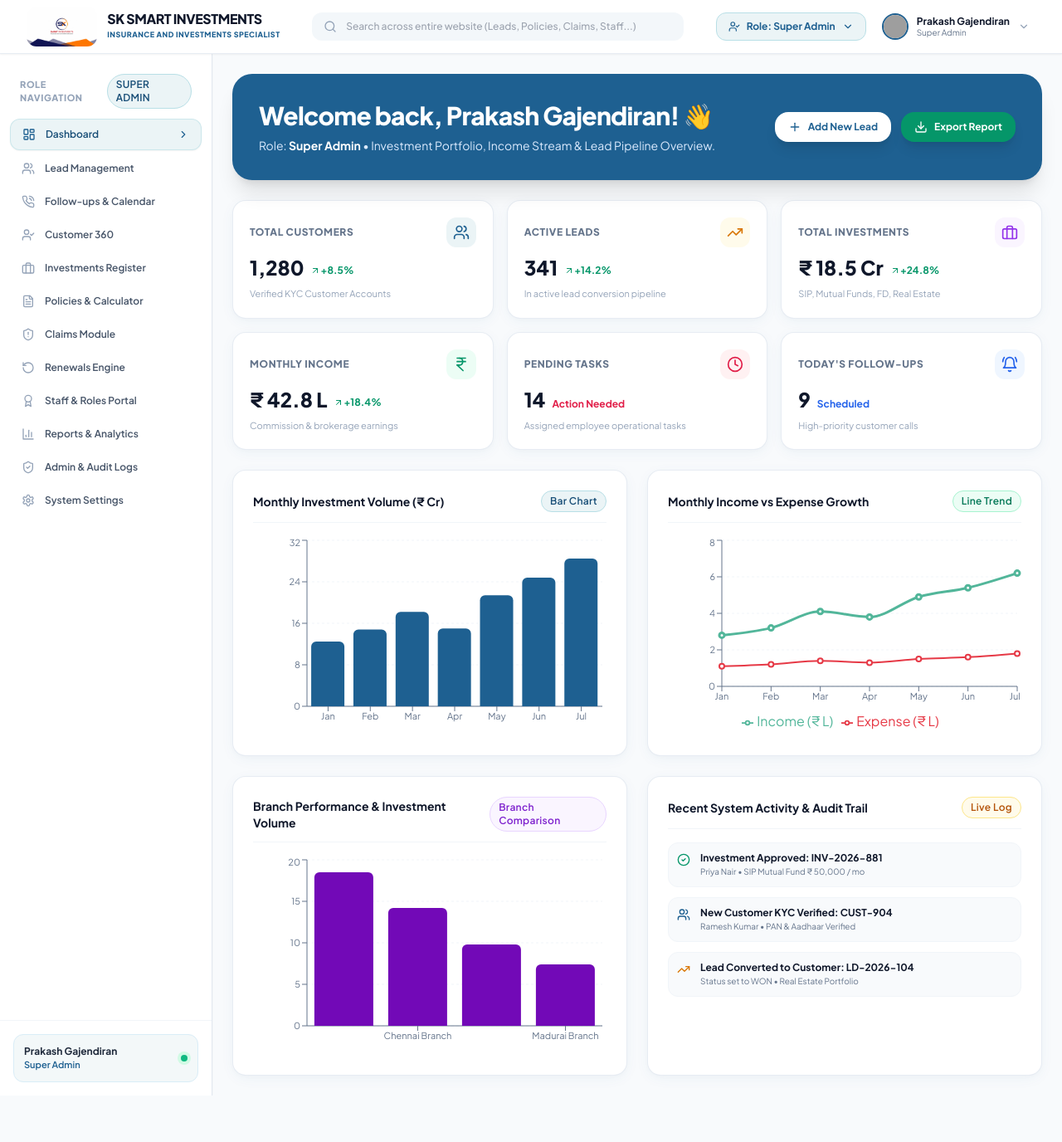
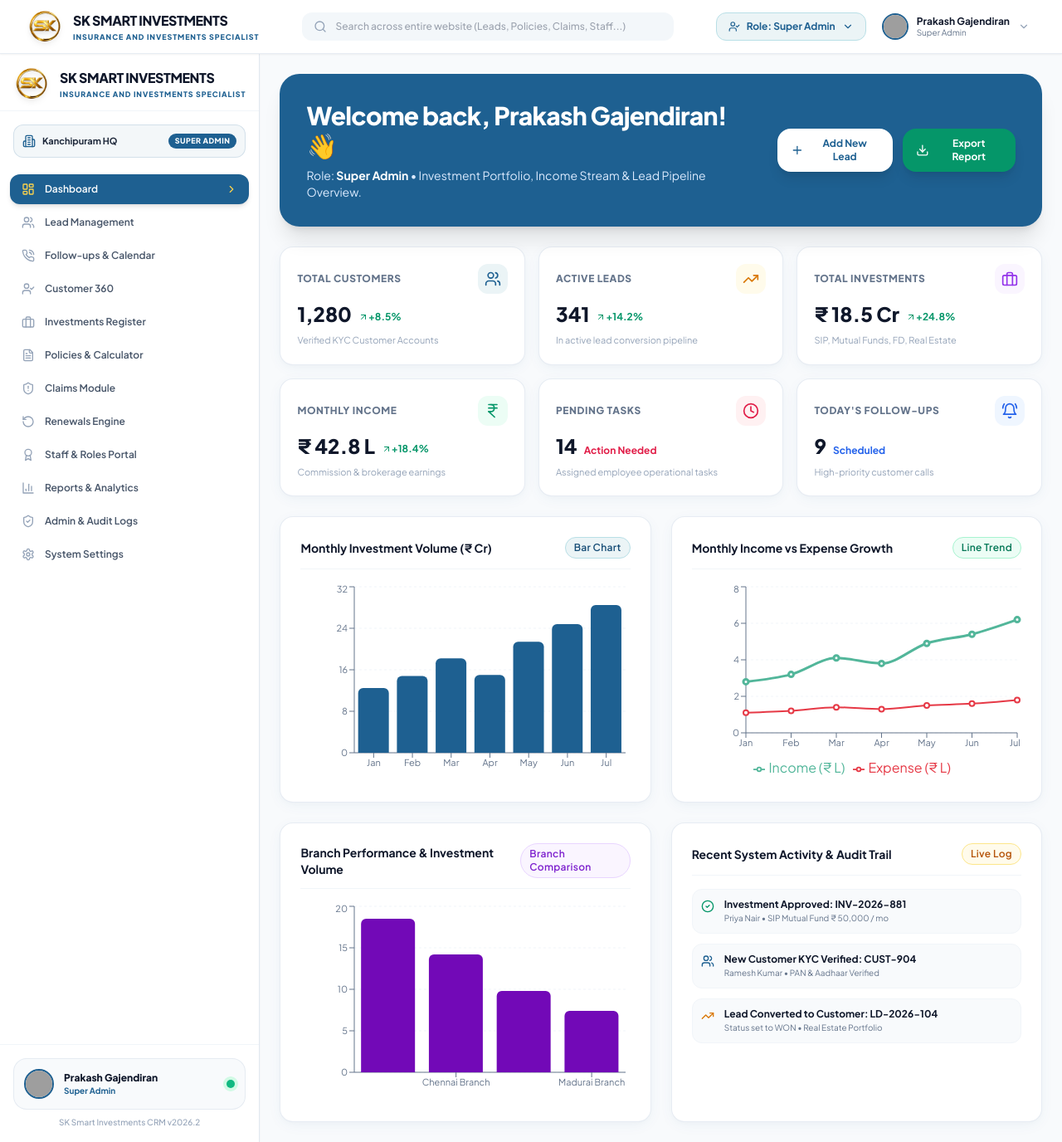
Before and after one commit to nunnharichandana/sk-crm, a React (Vite) app in the folder frontend/: page /dashboard in a window 1280 px wide. Shown: the whole page at 83% size. Before the commit the page ends 1320 px from the top, so only its background shows below. Built offline with nearby package versions, Linux system fonts and the light colour scheme; grey boxes are pictures that could not be loaded.

Commit message:
Replace Role Navigation header with gold metallic 3D SK Emblem Logo branding and upgrade code quality across ERP modules

```diff
--- a/frontend/src/components/common/Logo.jsx
+++ b/frontend/src/components/common/Logo.jsx
@@ -1,25 +1,31 @@
 import React from 'react';
 
-export const Logo = ({ className = "h-12 w-auto" }) => {
+export const Logo = ({ className = "h-11 w-auto", hideText = false, textVariant = "dark" }) => {
   return (
     <div className={`flex items-center space-x-3 select-none ${className}`}>
+      <div className="relative group shrink-0">
         <img
-        src="/logo.jpg"
-        alt="SK Smart Investments Logo"
-        className="h-12 w-auto object-contain rounded-xl shadow-xs"
+          src="/sk-logo.png"
+          alt="SK Smart Investments Emblem Logo"
+          className="h-11 w-11 object-contain filter drop-shadow-md transition-transform duration-300 group-hover:scale-105"
           onError={(e) => {
-          // Fallback if image fails to load
-          e.target.style.display = 'none';
+            // Fallback SVG if image is offline
+            e.target.onerror = null;
+            e.target.src = "/sk-logo.jpg";
           }}
         />
-      <div>
-        <span className="text-base font-black text-slate-900 tracking-tight leading-none uppercase block">
+      </div>
+
+      {!hideText && (
+        <div className="leading-tight">
+          <span className={`text-sm sm:text-base font-black tracking-tight uppercase block ${textVariant === 'light' ? 'text-white' : 'text-slate-900'}`}>
             SK SMART INVESTMENTS
           </span>
-        <span className="text-[9px] font-extrabold text-[#1E6091] tracking-wider uppercase block mt-1">
+          <span className="text-[9px] font-extrabold text-[#1E6091] tracking-widest uppercase block mt-0.5">
             INSURANCE AND INVESTMENTS SPECIALIST
           </span>
         </div>
+      )}
     </div>
   );
 };
--- a/frontend/src/components/layout/Sidebar.jsx
+++ b/frontend/src/components/layout/Sidebar.jsx
@@ -1,6 +1,7 @@
 import React from 'react';
 import { NavLink } from 'react-router-dom';
 import { useAuth } from '../../context/AuthContext';
+import { Logo } from '../common/Logo';
 import {
   LayoutDashboard,
   Users,
@@ -15,14 +16,15 @@ import {
   ShieldCheck,
   Settings,
   ChevronRight,
-  Lock
+  Building2,
+  Sparkles
 } from 'lucide-react';
 
 export const Sidebar = () => {
   const { user } = useAuth();
   const currentRole = user?.role || 'STAFF';
 
-  // Strict Role-Based Access Matrix
+  // Strict Role-Based Enterprise Access Matrix
   const navItems = [
     { label: 'Dashboard', path: '/dashboard', icon: LayoutDashboard, roles: ['SUPER_ADMIN', 'ADMIN', 'MANAGER', 'TEAM_LEADER', 'STAFF', 'USER'] },
     { label: 'Lead Management', path: '/leads', icon: Users, roles: ['SUPER_ADMIN', 'ADMIN', 'MANAGER', 'TEAM_LEADER', 'STAFF'] },
@@ -41,13 +43,31 @@ export const Sidebar = () => {
   const allowedNav = navItems.filter(item => item.roles.includes(currentRole));
 
   return (
-    <aside className="w-64 bg-white border-r border-slate-200 min-h-[calc(100vh-61px)] flex flex-col justify-between py-4 shadow-sm">
-      <div className="px-3 space-y-1">
-        <div className="px-3 py-2 text-[11px] font-extrabold uppercase tracking-wider text-slate-400 flex items-center justify-between">
-          <span>Role Navigation</span>
-          <span className="badge badge-blue text-[9px]">{user?.roleDisplayName || currentRole}</span>
+    <aside className="w-68 bg-white border-r border-slate-200 min-h-[calc(100vh-61px)] flex flex-col justify-between py-4 shadow-sm select-none">
+
+      {/* Top Branding Section: Gold SK Emblem Logo Header */}
+      <div className="space-y-4">
+
+        {/* Replacement of Role Navigation text with Gold Emblem Logo */}
+        <div className="px-4 pb-3 border-b border-slate-100 flex items-center justify-between">
+          <Logo className="h-10 w-auto" />
         </div>
 
+        {/* Branch & Role Banner */}
+        <div className="px-4">
+          <div className="p-2.5 rounded-xl bg-[#1E6091]/5 border border-[#1E6091]/15 flex items-center justify-between">
+            <div className="flex items-center space-x-2">
+              <Building2 className="h-4 w-4 text-[#1E6091]" />
+              <span className="text-[11px] font-bold text-slate-800">Kanchipuram HQ</span>
+            </div>
+            <span className="px-2 py-0.5 rounded-full bg-[#1E6091] text-white font-extrabold text-[9px] uppercase tracking-wider">
+              {user?.roleDisplayName || currentRole}
+            </span>
+          </div>
+        </div>
+
+        {/* Navigation Menu List */}
+        <div className="px-3 space-y-1 pt-1">
           {allowedNav.map((item) => {
             const Icon = item.icon;
             return (
@@ -57,7 +77,7 @@ export const Sidebar = () => {
                 className={({ isActive }) =>
                   `flex items-center justify-between px-3.5 py-2.5 rounded-xl text-xs font-semibold transition-all group ${
                     isActive
-                    ? 'bg-brand-50 text-brand-700 shadow-sm border border-brand-200/60 font-bold'
+                      ? 'bg-[#1E6091] text-white shadow-md font-bold'
                       : 'text-slate-600 hover:bg-slate-50 hover:text-slate-900'
                   }`
                 }
@@ -65,10 +85,10 @@ export const Sidebar = () => {
                 {({ isActive }) => (
                   <>
                     <div className="flex items-center space-x-3">
-                    <Icon className={`h-4 w-4 transition-colors ${isActive ? 'text-[#1E6091]' : 'text-slate-400 group-hover:text-slate-600'}`} />
+                      <Icon className={`h-4 w-4 transition-colors ${isActive ? 'text-amber-300' : 'text-slate-400 group-hover:text-slate-600'}`} />
                       <span>{item.label}</span>
                     </div>
-                  {isActive && <ChevronRight className="h-3.5 w-3.5 text-[#1E6091]" />}
+                    {isActive && <ChevronRight className="h-3.5 w-3.5 text-amber-300" />}
                   </>
                 )}
               </NavLink>
@@ -76,16 +96,28 @@ export const Sidebar = () => {
           })}
         </div>
 
-      {/* Bottom Profile Summary Card */}
-      <div className="px-4 pt-4 border-t border-slate-100">
-        <div className="p-3 rounded-xl bg-brand-50/60 border border-brand-100 flex items-center space-x-3">
+      </div>
+
+      {/* Bottom User Profile Summary Card */}
+      <div className="px-4 pt-4 border-t border-slate-100 space-y-2">
+        <div className="p-3 rounded-2xl bg-slate-50 border border-slate-200/80 flex items-center space-x-3">
+          <img
+            src={user?.avatar || "https://images.unsplash.com/photo-1507003211169-0a1dd7228f2d?auto=format&fit=crop&q=80&w=150"}
+            alt="Profile Avatar"
+            className="h-9 w-9 rounded-full border-2 border-[#1E6091] object-cover shrink-0"
+          />
           <div className="flex-1 min-w-0">
-            <p className="text-xs font-bold text-slate-800 truncate">{user?.name}</p>
-            <p className="text-[11px] text-[#1E6091] font-semibold truncate">{user?.roleDisplayName}</p>
+            <p className="text-xs font-extrabold text-slate-900 truncate">{user?.name}</p>
+            <p className="text-[10px] text-[#1E6091] font-bold truncate">{user?.roleDisplayName}</p>
           </div>
-          <span className="h-2 w-2 rounded-full bg-emerald-500 ring-4 ring-emerald-100" />
+          <span className="h-2.5 w-2.5 rounded-full bg-emerald-500 ring-4 ring-emerald-100 shrink-0" />
+        </div>
+
+        <div className="text-center text-[10px] text-slate-400 font-medium">
+          SK Smart Investments CRM v2026.2
         </div>
       </div>
+
     </aside>
   );
 };
```
Also changed, not shown: frontend/public/sk-logo.png (added). Lines whose indentation alone changed are shown as unchanged.
